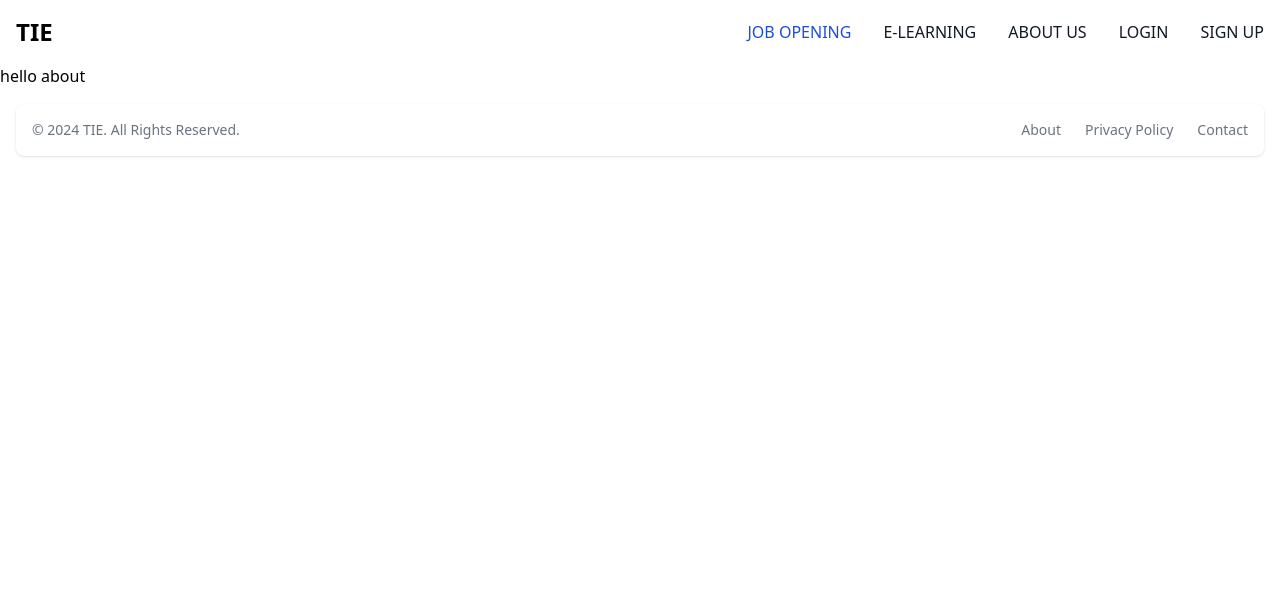
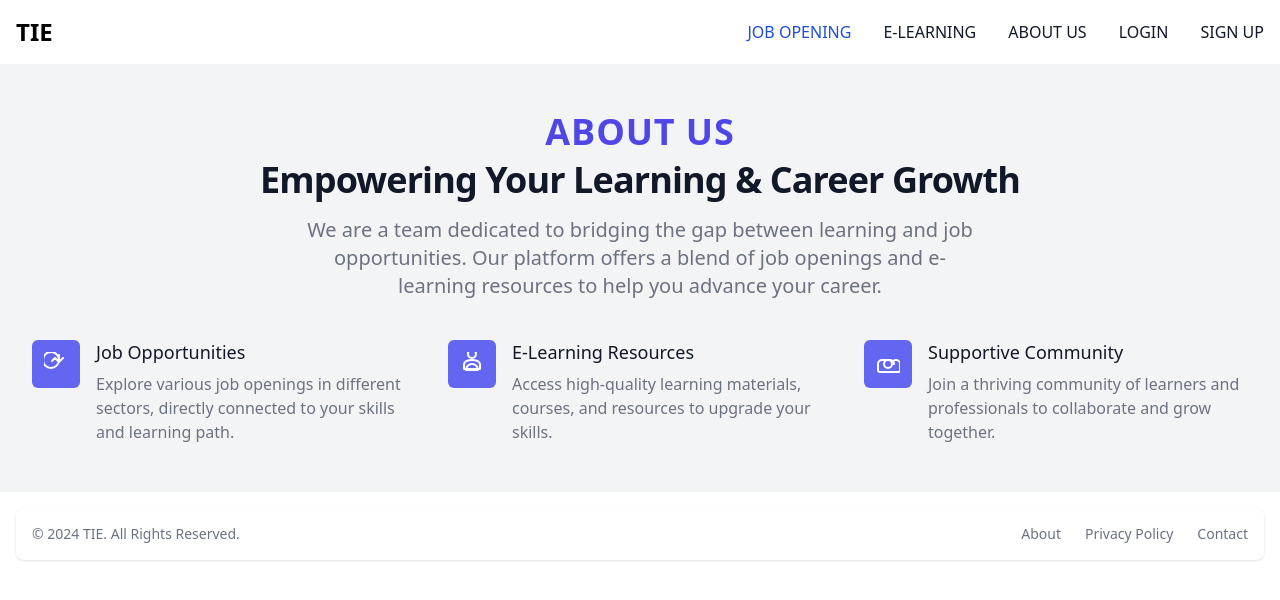
Before and after one commit to pranaybad/TIE, a Django app: template tie/templates/about.html in a window 1280 px wide. Shown: the top 600 px of the page. Run offline with Django 4.2, Linux system fonts and the light colour scheme; the template is opened without the code that fills it, so the values that code supplies are empty; some libraries are stand-ins or nearby versions.

Commit message:
about page create

```diff
--- a/tie/templates/about.html
+++ b/tie/templates/about.html
@@ -1,5 +1,67 @@
 {% extends "base.html" %}
 
 {% block main %}
-hello about
+<section class="bg-gray-100 py-12">
+    <div class="max-w-7xl mx-auto px-4 sm:px-6 lg:px-8">
+        <div class="text-center">
+            <h1 class="text-4xl text-indigo-600 font-semibold tracking-wide uppercase">About Us</h1>
+
+            <p class="mt-2 text-3xl leading-8 font-extrabold tracking-tight text-gray-900 sm:text-4xl">
+                Empowering Your Learning & Career Growth
+            </p>
+            <p class="mt-4 max-w-2xl text-xl text-gray-500 mx-auto">
+                We are a team dedicated to bridging the gap between learning and job opportunities. Our platform offers a blend of job openings and e-learning resources to help you advance your career.
+            </p>
+        </div>
+        <div class="mt-10">
+            <dl class="space-y-10 md:space-y-0 md:grid md:grid-cols-3 md:gap-8">
+                <div class="relative">
+                    <dt>
+                        <div class="absolute flex items-center justify-center h-12 w-12 rounded-md bg-indigo-500 text-white">
+                            <!-- Icon 1 (e.g., education) -->
+                            <svg class="h-6 w-6" xmlns="http://www.w3.org/2000/svg" fill="none" viewBox="0 0 24 24" stroke="currentColor" stroke-width="2">
+                                <path stroke-linecap="round" stroke-linejoin="round" d="M8 9l3-3 4 4m0 0l4-4m-4 4V3m0 5a8 8 0 11-16 0 8 8 0 0116 0z" />
+                            </svg>
+                        </div>
+                        <p class="ml-16 text-lg leading-6 font-medium text-gray-900">Job Opportunities</p>
+                    </dt>
+                    <dd class="mt-2 ml-16 text-base text-gray-500">
+                        Explore various job openings in different sectors, directly connected to your skills and learning path.
+                    </dd>
+                </div>
+
+                <div class="relative">
+                    <dt>
+                        <div class="absolute flex items-center justify-center h-12 w-12 rounded-md bg-indigo-500 text-white">
+                            <!-- Icon 2 (e.g., e-learning) -->
+                            <svg class="h-6 w-6" xmlns="http://www.w3.org/2000/svg" fill="none" viewBox="0 0 24 24" stroke="currentColor" stroke-width="2">
+                                <path stroke-linecap="round" stroke-linejoin="round" d="M12 8c-4.418 0-8 1.79-8 4v5h16v-5c0-2.21-3.582-4-8-4zM12 6a4 4 0 100-8 4 4 0 000 8zM6 18a6 6 0 0112 0H6z" />
+                            </svg>
+                        </div>
+                        <p class="ml-16 text-lg leading-6 font-medium text-gray-900">E-Learning Resources</p>
+                    </dt>
+                    <dd class="mt-2 ml-16 text-base text-gray-500">
+                        Access high-quality learning materials, courses, and resources to upgrade your skills.
+                    </dd>
+                </div>
+
+                <div class="relative">
+                    <dt>
+                        <div class="absolute flex items-center justify-center h-12 w-12 rounded-md bg-indigo-500 text-white">
+                            <!-- Icon 3 (e.g., community) -->
+                            <svg class="h-6 w-6" xmlns="http://www.w3.org/2000/svg" fill="none" viewBox="0 0 24 24" stroke="currentColor" stroke-width="2">
+                                <path stroke-linecap="round" stroke-linejoin="round" d="M16 12a4 4 0 00-8 0m8 0a4 4 0 01-8 0m8 0a4 4 0 018 0v6a2 2 0 01-2 2H4a2 2 0 01-2-2v-6a4 4 0 014-4h8a4 4 0 014 4z" />
+                            </svg>
+                        </div>
+                        <p class="ml-16 text-lg leading-6 font-medium text-gray-900">Supportive Community</p>
+                    </dt>
+                    <dd class="mt-2 ml-16 text-base text-gray-500">
+                        Join a thriving community of learners and professionals to collaborate and grow together.
+                    </dd>
+                </div>
+            </dl>
+        </div>
+    </div>
+</section>
+
 {% endblock main %}
--- a/tie/templates/navbar.html
+++ b/tie/templates/navbar.html
@@ -12,7 +12,7 @@
 
     <nav class="bg-white border-gray-200 dark:bg-gray-900 dark:border-gray-700">
         <div class="max-w-screen-xl flex flex-wrap items-center justify-between mx-auto p-4">
-            <a href="#" class="flex items-center space-x-3 rtl:space-x-reverse">
+            <a href="/" class="flex items-center space-x-3 rtl:space-x-reverse">
                 <!-- <img src="https://flowbite.com/docs/images/logo.svg" class="h-8" alt="Flowbite Logo" /> -->
                 <span class="self-center text-2xl font-semibold whitespace-nowrap dark:text-white">TIE</span>
             </a>
```
